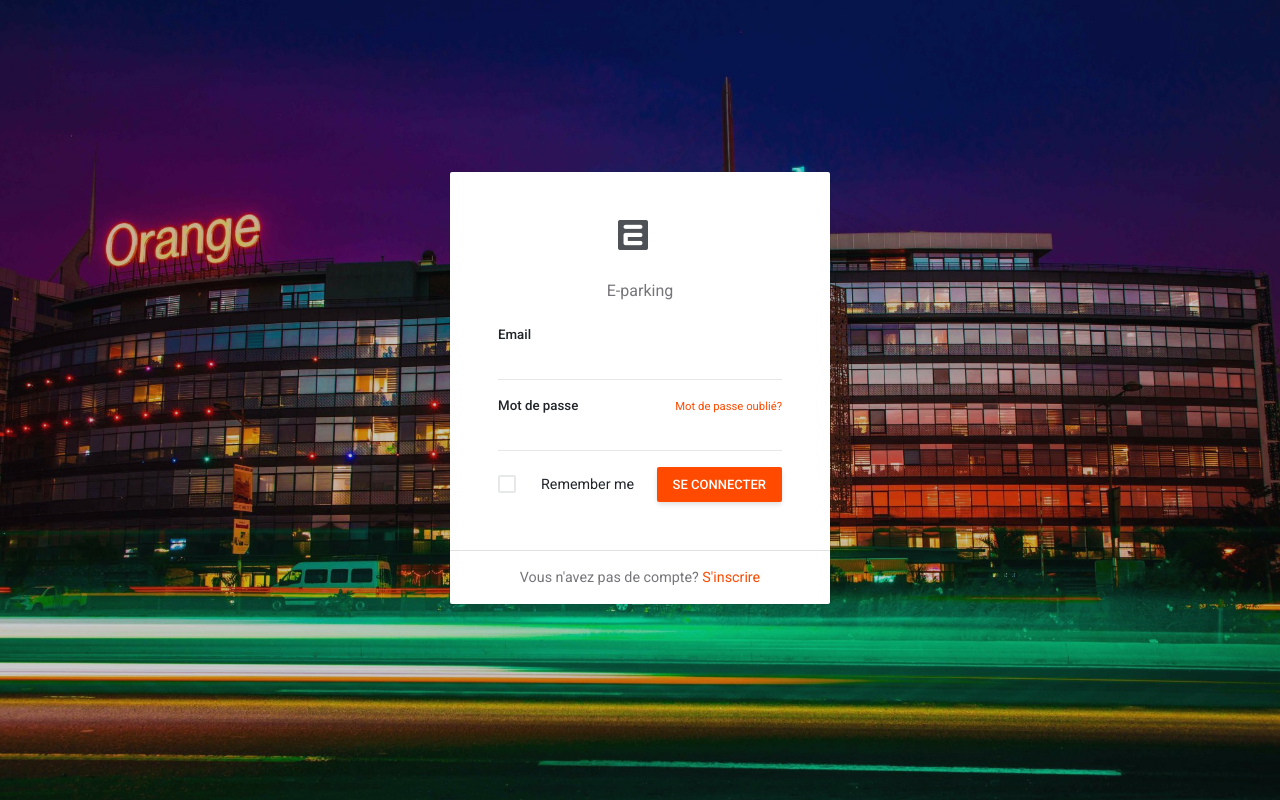
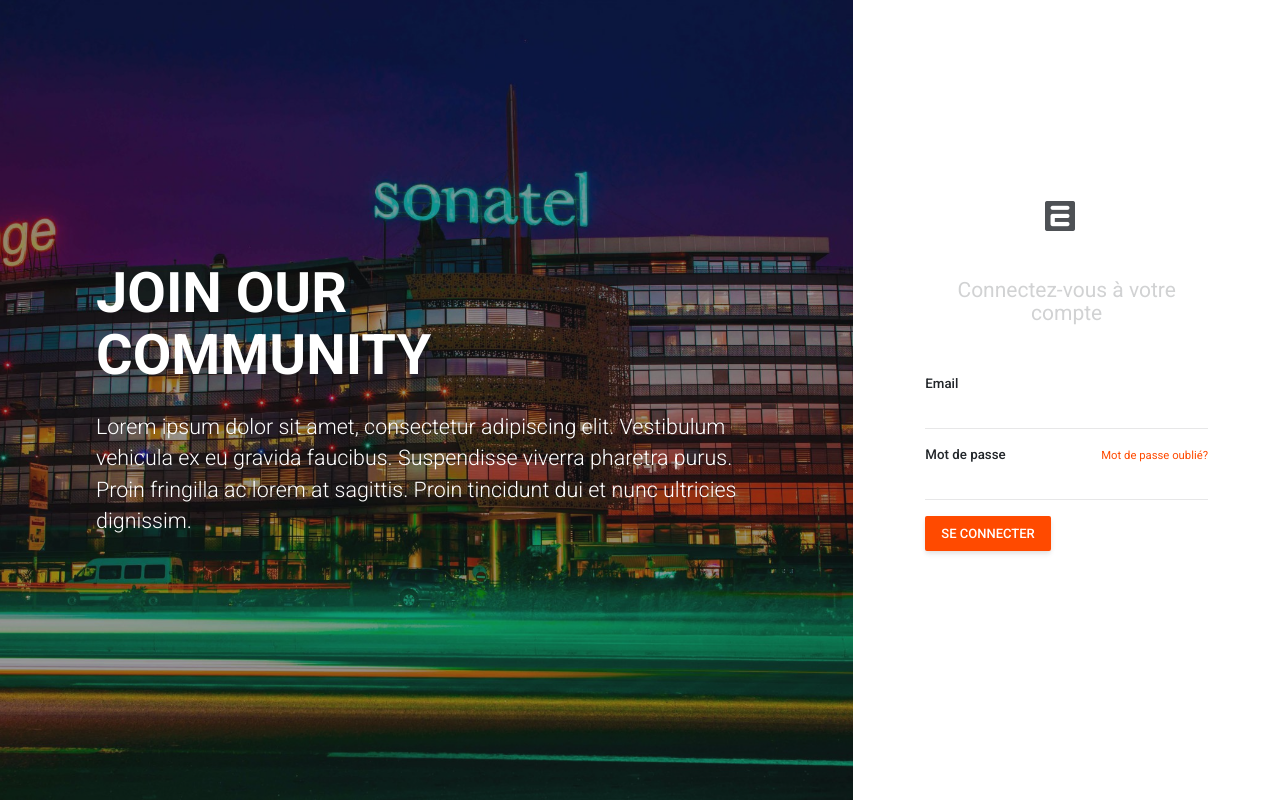
Before and after one commit to vitokuko/gtra-web, an Angular app: page /auth/login in a window 1280 px wide. Built offline with nearby package versions, Linux system fonts and the light colour scheme.

Commit message:
navbar modification

```diff
--- a/src/app/auth/auth-routing.module.ts
+++ b/src/app/auth/auth-routing.module.ts
@@ -4,7 +4,6 @@ import {RouterModule, Routes} from '@angular/router';
 import {NgModule} from '@angular/core';
 import {AuthComponent} from './auth.component';
 import {LoginComponent} from './login/login.component';
-import { PageInscriptionComponent } from './page-inscription/page-inscription.component';
 import { PageMotDePasseOublierComponent } from './page-mot-de-passe-oublier/page-mot-de-passe-oublier.component';
 
 const AUTH_ROUTES: Routes = [
@@ -15,10 +14,6 @@ const AUTH_ROUTES: Routes = [
       {
         path: 'login',
         component: LoginComponent,
-      },
-      {
-        path: 'pageInscription',
-        component: PageInscriptionComponent,
       },
       {
         path: 'pageMotDePasseOublier',
--- a/src/app/auth/auth.module.ts
+++ b/src/app/auth/auth.module.ts
@@ -2,11 +2,10 @@ import { NgModule } from '@angular/core';
 import { CommonModule } from '@angular/common';
 import {AuthRoutingModule} from './auth-routing.module';
 import { LoginComponent } from './login/login.component';
-import { PageInscriptionComponent } from './page-inscription/page-inscription.component';
 import { PageMotDePasseOublierComponent } from './page-mot-de-passe-oublier/page-mot-de-passe-oublier.component';
 
 @NgModule({
-  declarations: [LoginComponent, PageInscriptionComponent, PageMotDePasseOublierComponent],
+  declarations: [LoginComponent, PageMotDePasseOublierComponent],
   imports: [
     CommonModule,
     AuthRoutingModule
--- a/src/app/auth/login/login.component.html
+++ b/src/app/auth/login/login.component.html
@@ -1,13 +1,31 @@
-<!-- [ Content ] Start -->
-<div class="authentication-wrapper authentication-2 ui-bg-cover ui-bg-overlay-container px-4" style="background-image: url('assets/img/bg/sonatel.jpg');">
-  <div class="ui-bg-overlay bg-dark opacity-25"></div>
+<!-- [ content ] Start -->
+<div class="authentication-wrapper authentication-3">
+    <div class="authentication-inner">
 
-  <div class="authentication-inner py-5">
+        <!-- [ Side container ] Start -->
+        <!-- Do not display the container on extra small, small and medium screens -->
+        <div class="d-none d-lg-flex col-lg-8 align-items-center ui-bg-cover ui-bg-overlay-container p-5" style="background-image: url('assets/img/bg/sonatel.jpg');">
+            <div class="ui-bg-overlay bg-dark opacity-50"></div>
+            <!-- [ Text ] Start -->
+            <div class="w-100 text-white px-5">
+                <h1 class="display-2 font-weight-bolder mb-4">JOIN OUR<br>COMMUNITY</h1>
+                <div class="text-large font-weight-light">
+                    Lorem ipsum dolor sit amet, consectetur adipiscing elit. Vestibulum vehicula ex eu gravida faucibus. Suspendisse viverra pharetra purus. Proin fringilla ac lorem at sagittis. Proin tincidunt dui et nunc ultricies dignissim.
+                </div>
+            </div>
+            <!-- [ Text ] End -->
+        </div>
+        <!-- [ Side container ] End -->
 
-      <div class="card">
-          <div class="p-4 p-sm-5">
+        <!-- [ Form container ] Start -->
+        <div class="d-flex col-lg-4 align-items-center bg-white p-5">
+            <!-- Inner container -->
+            <!-- Have to add `.d-flex` to control width via `.col-*` classes -->
+            <div class="d-flex col-sm-7 col-md-5 col-lg-12 px-0 px-xl-4 mx-auto">
+                <div class="w-100">
+
                     <!-- [ Logo ] Start -->
-              <div class="d-flex justify-content-center align-items-center pb-2 mb-4">
+                    <div class="d-flex justify-content-center align-items-center">
                         <div class="ui-w-60">
                             <div class="w-100 position-relative">
                                 <img src="assets/img/logo-dark.png" alt="Brand Logo" class="img-fluid">
@@ -17,10 +35,10 @@
                     </div>
                     <!-- [ Logo ] End -->
 
-              <h5 class="text-center text-muted font-weight-normal mb-4">E-parking</h5>
+                    <h4 class="text-center text-lighter font-weight-normal mt-5 mb-0">Connectez-vous à votre compte</h4>
 
-              <!-- Form -->
-              <form>
+                    <!-- [ Form ] Start -->
+                    <form class="my-5">
                         <div class="form-group">
                             <label class="form-label">Email</label>
                             <input type="text" class="form-control">
@@ -29,29 +47,22 @@
                         <div class="form-group">
                             <label class="form-label d-flex justify-content-between align-items-end">
                                     <span>Mot de passe</span>
-                          <a href="auth/pageMotDePasseOublier" class="d-block small">Mot de passe oublié?</a>
+                                    <a [routerLink]="['/auth/pageMotDePasseOublier']"class="d-block small">Mot de passe oublié?</a>
                                 </label>
                             <input type="password" class="form-control">
                             <div class="clearfix"></div>
                         </div>
                         <div class="d-flex justify-content-between align-items-center m-0">
-                      <label class="custom-control custom-checkbox m-0">
-                          <input type="checkbox" class="custom-control-input">
-                          <span class="custom-control-label">Remember me</span>
-                      </label>
                             <button type="button" class="btn btn-primary">Se connecter</button>
                         </div>
                     </form>
                     <!-- [ Form ] End -->
 
                 </div>
-          <div class="card-footer py-3 px-4 px-sm-5">
-              <div class="text-center text-muted">
-                  Vous n'avez pas de compte?
-                  <a href="auth/pageInscription">S'inscrire</a>
             </div>
         </div>
+        <!-- [ Form container ] End -->
+
     </div>
 </div>
-</div>
-<!-- / Content -->
+<!-- [ content ] End -->
--- a/src/app/auth/page-inscription/page-inscription.component.css
+++ /dev/null
@@ -1,33 +0,0 @@
-.authentication-wrapper {
-    display: flex;
-    flex-basis: 100%;
-    min-height: 100vh;
-    width: 100%; }
-  .authentication-wrapper .authentication-inner {
-    width: 100%; }
-  .authentication-wrapper.authentication-1, .authentication-wrapper.authentication-2, .authentication-wrapper.authentication-4 {
-    align-items: center;
-    justify-content: center; }
-  .authentication-wrapper.authentication-1 .authentication-inner {
-    max-width: 300px; }
-  .authentication-wrapper.authentication-2 .authentication-inner {
-    max-width: 380px; }
-  .authentication-wrapper.authentication-3 {
-    align-items: stretch;
-    justify-content: stretch; }
-  .authentication-wrapper.authentication-3 .authentication-inner {
-    display: flex;
-    align-items: stretch;
-    flex-wrap: nowrap;
-    justify-content: stretch; }
-  .authentication-wrapper.authentication-4 .authentication-inner {
-    max-width: 800px; }
-
-  @media all and (-ms-high-contrast: none), (-ms-high-contrast: active) {
-    .authentication-wrapper:after {
-      content: '';
-      display: block;
-      flex: 0 0 0;
-      min-height: inherit;
-      width: 0;
-      font-size: 0; } }
--- a/src/app/auth/page-inscription/page-inscription.component.html
+++ /dev/null
@@ -1,58 +0,0 @@
- <!-- [ Content ] Start -->
- <div class="authentication-wrapper authentication-2 ui-bg-cover ui-bg-overlay-container px-4" style="background-image: url('assets/img/bg/sonatel.jpg');">
-    <div class="ui-bg-overlay bg-dark opacity-25"></div>
-
-    <div class="authentication-inner py-5">
-
-        <div class="card">
-            <div class="p-4 p-sm-5">
-                <!-- [ Logo ] Start -->
-                <div class="d-flex justify-content-center align-items-center pb-2 mb-4">
-                    <div class="ui-w-60">
-                        <div class="w-100 position-relative">
-                            <img src="assets/img/logo-dark.png" alt="Brand Logo" class="img-fluid">
-                            <div class="clearfix"></div>
-                        </div>
-                    </div>
-                </div>
-                <!-- [ Logo ] End -->
-
-                <h5 class="text-center text-muted font-weight-normal mb-4">Créer un compte</h5>
-
-                <!-- Form -->
-                <form>
-                    <div class="form-group">
-                        <label class="form-label">Nom</label>
-                        <input type="text" class="form-control">
-                        <div class="clearfix"></div>
-                    </div>
-                    <div class="form-group">
-                        <label class="form-label">Email</label>
-                        <input type="text" class="form-control">
-                        <div class="clearfix"></div>
-                    </div>
-                    <div class="form-group">
-                        <label class="form-label">Mot de passe</label>
-                        <input type="password" class="form-control">
-                        <div class="clearfix"></div>
-                    </div>
-                    <button type="button" class="btn btn-primary btn-block mt-4">S'inscrire</button>
-                    <div class="text-light small mt-4">
-                        By clicking "S'inscrire", you agree to our
-                        <a href="javascript:void(0)">terms of service and privacy policy</a>. We’ll occasionally send you account related emails.
-                    </div>
-                </form>
-                <!-- [ Form ] End -->
-
-            </div>
-            <div class="card-footer py-3 px-4 px-sm-5">
-                <div class="text-center text-muted">
-                    Vous avez un compte?
-                    <a href="auth/login">Se connecter</a>
-                </div>
-            </div>
-        </div>
-
-    </div>
-</div>
-<!-- / Content -->
--- a/src/app/auth/page-mot-de-passe-oublier/page-mot-de-passe-oublier.component.html
+++ b/src/app/auth/page-mot-de-passe-oublier/page-mot-de-passe-oublier.component.html
@@ -25,7 +25,7 @@
                         <input type="text" class="form-control" placeholder="Entrer votre adresse email">
                         <div class="clearfix"></div>
                     </div>
-                    <button type="button" class="btn btn-primary btn-block">Envoyer un email de réinitialisation du mot de passe</button>
+                    <button type="button" class="btn btn-primary btn-block">Soumettre</button>
                 </div>
             </form>
             <!-- [ Form ] End -->
--- a/src/app/home/accueil/accueil.component.html
+++ b/src/app/home/accueil/accueil.component.html
@@ -17,7 +17,7 @@
                                         <div class="progress-bar bg-primary" style="width:56%"></div>
                                     </div>
                                     <div class="card-body">
-                                        <h5>Vehicules</h5>
+                                        <h5>Vehicules VEX</h5>
                                         <div class="text-center">
                                             <span class="d-block text-primary display-3">56</span>
                                             <p class="mb-0">Total</p>
@@ -34,7 +34,7 @@
                                         <div class="progress-bar bg-success" style="width:14%"></div>
                                     </div>
                                     <div class="card-body">
-                                        <h5>Categories Vehicules</h5>
+                                        <h5>Vehicules VSC</h5>
                                         <div class="text-center">
                                             <span class="d-block text-success display-3">14</span>
                                             <p class="mb-0">Total</p>
@@ -68,7 +68,7 @@
                                         <div class="progress-bar bg-warning" style="width:42%"></div>
                                     </div>
                                     <div class="card-body">
-                                        <h5>Forums</h5>
+                                        <h5>Tickets en cours</h5>
                                         <div class="text-center">
                                             <span class="d-block text-warning display-3">42</span>
                                             <p class="mb-0">Total</p>
```
Also changed, not shown: src/app/auth/page-inscription/page-inscription.component.ts (deleted, +0 -15 lines), src/app/home/navbar/navbar.component.html (+55 -0 lines). Lines whose indentation alone changed are shown as unchanged.
